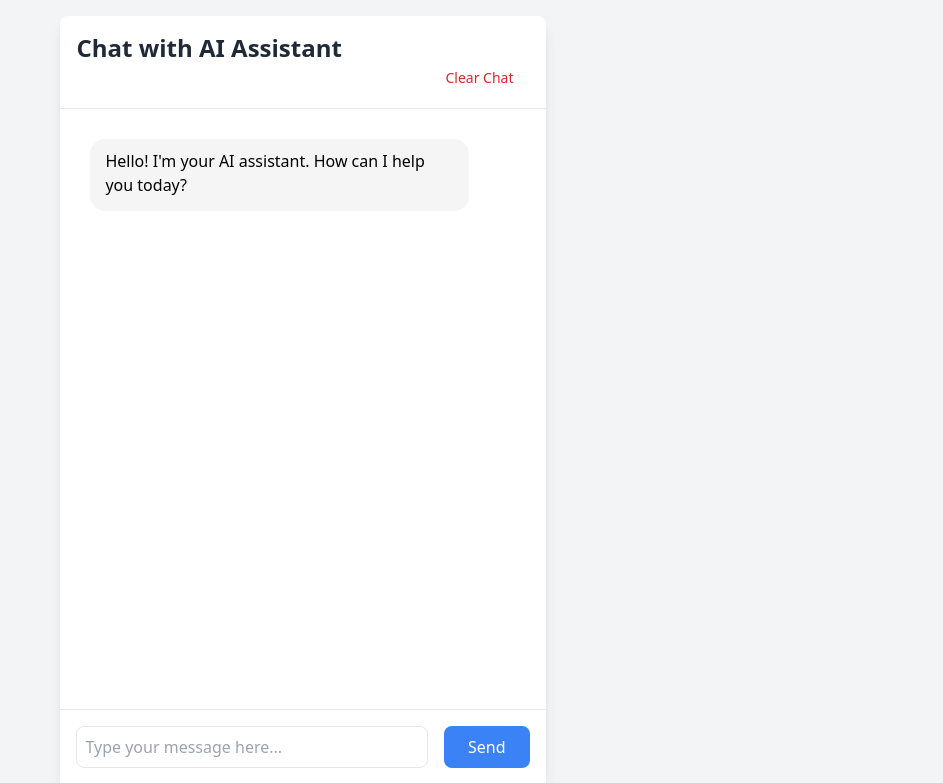
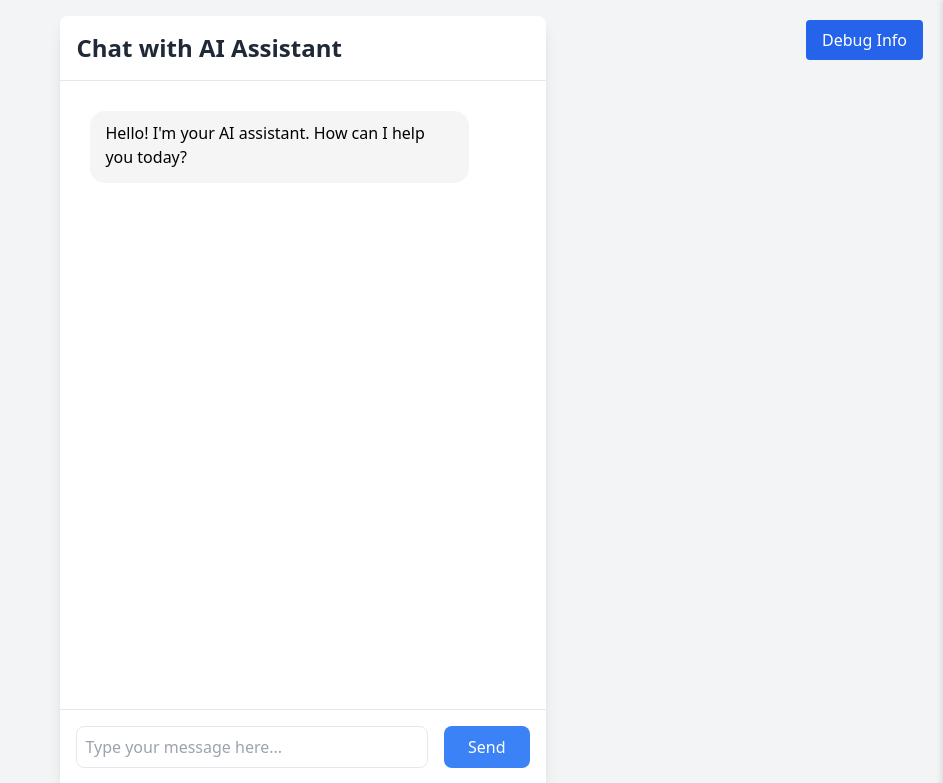
Before and after one commit to m1520n/rag-chatbot, a Flask app: page / in a window 1280 px wide. Shown: the top 783 px of the page, without its empty margins (337-1280 px from the left). Run offline with Flask 3, Linux system fonts and the light colour scheme; some libraries are stand-ins or nearby versions.

Commit message:
Add debug panel

```diff
--- a/src/handlers/routes.py
+++ b/src/handlers/routes.py
@@ -26,7 +26,9 @@
     conversation_history = session.get('conversation_history', [])
 
     # Call chat_with_bot with conversation history
-    response = chat_with_bot(message, conversation_history)
+    result = chat_with_bot(message, conversation_history)
+    response = result["response"]
+    debug_info = result["debug_info"]
 
     # Update conversation history
     conversation_history.append({
@@ -45,7 +47,10 @@
     # Save updated history back to session
     session['conversation_history'] = conversation_history
 
-    return jsonify({'response': response})
+    return jsonify({
+        'response': response,
+        'debug_info': debug_info
+    })
 
 @admin.route('/')
 @admin.route('/dashboard')
--- a/templates/index.html
+++ b/templates/index.html
@@ -136,9 +136,89 @@
                 padding: 0;
             }
         }
+
+        .debug-sidebar {
+            position: fixed;
+            right: 0;
+            top: 0;
+            bottom: 0;
+            width: 400px;
+            background: white;
+            box-shadow: -2px 0 5px rgba(0,0,0,0.1);
+            transform: translateX(100%);
+            transition: transform 0.3s ease;
+            z-index: 1000;
+            overflow-y: auto;
+        }
+
+        .debug-sidebar.open {
+            transform: translateX(0);
+        }
+
+        .debug-toggle {
+            position: fixed;
+            right: 20px;
+            top: 20px;
+            z-index: 1001;
+            padding: 8px 16px;
+            background: #2563eb;
+            color: white;
+            border-radius: 4px;
+            cursor: pointer;
+        }
+
+        .debug-section {
+            border-bottom: 1px solid #e5e7eb;
+            padding: 1rem;
+        }
+
+        .debug-section h3 {
+            font-weight: 600;
+            margin-bottom: 0.5rem;
+            color: #374151;
+        }
+
+        .debug-content {
+            font-family: monospace;
+            font-size: 0.875rem;
+            white-space: pre-wrap;
+            word-break: break-word;
+            background: #f3f4f6;
+            padding: 0.5rem;
+            border-radius: 4px;
+            max-height: 300px;
+            overflow-y: auto;
+        }
     </style>
 </head>
 <body class="bg-gray-100">
+    <button class="debug-toggle" onclick="toggleDebug()">Debug Info</button>
+    <div class="debug-sidebar">
+        <div class="p-4 border-b bg-gray-50">
+            <h2 class="text-xl font-bold text-gray-800">Debug Information</h2>
+        </div>
+        <div class="debug-section">
+            <h3>Extracted Information</h3>
+            <div id="debug-extracted" class="debug-content"></div>
+        </div>
+        <div class="debug-section">
+            <h3>Query</h3>
+            <div id="debug-query" class="debug-content"></div>
+        </div>
+        <div class="debug-section">
+            <h3>Products Found</h3>
+            <div id="debug-products" class="debug-content"></div>
+        </div>
+        <div class="debug-section">
+            <h3>Attributes Found</h3>
+            <div id="debug-attributes" class="debug-content"></div>
+        </div>
+        <div class="debug-section">
+            <h3>Generated Prompt</h3>
+            <div id="debug-prompt" class="debug-content"></div>
+        </div>
+    </div>
+
     <div class="main-container">
         <div class="chat-wrapper">
             <div class="bg-white rounded-lg shadow-lg h-full flex flex-col">
@@ -267,36 +347,58 @@
             }
         }
 
+        function toggleDebug() {
+            const sidebar = document.querySelector('.debug-sidebar');
+            sidebar.classList.toggle('open');
+        }
+
+        function updateDebugInfo(debugInfo) {
+            document.getElementById('debug-extracted').textContent =
+                JSON.stringify(debugInfo.extracted_info, null, 2);
+            document.getElementById('debug-query').textContent =
+                debugInfo.query;
+            document.getElementById('debug-products').textContent =
+                debugInfo.products_found.join('\n');
+            document.getElementById('debug-attributes').textContent =
+                debugInfo.attributes_found.join('\n');
+            document.getElementById('debug-prompt').textContent =
+                debugInfo.prompt;
+        }
+
         chatForm.addEventListener('submit', async (e) => {
             e.preventDefault();
             const message = userInput.value.trim();
             if (!message) return;
 
-            // Add user message
             addMessage(message, true);
             userInput.value = '';
-
-            // Show typing indicator
             showTypingIndicator();
 
             try {
                 const response = await fetch('/chat', {
                     method: 'POST',
                     headers: {
-                        'Content-Type': 'application/json',
+                        'Content-Type': 'application/json'
                     },
-                    body: JSON.stringify({ message }),
+                    body: JSON.stringify({ message })
                 });
 
                 const data = await response.json();
+                hideTypingIndicator();
 
-                // Hide typing indicator and add bot response
+                if (data.error) {
+                    addMessage(`Error: ${data.error}`, false);
+                } else {
+                    addMessage(data.response, false);
+                    updateDebugInfo(data.debug_info);
+                }
+
+                saveChatHistory();
+                scrollToBottom();
+            } catch (error) {
                 hideTypingIndicator();
-                addMessage(data.response);
-            } catch (error) {
+                addMessage('Sorry, there was an error processing your message.', false);
                 console.error('Error:', error);
-                hideTypingIndicator();
-                addMessage('Sorry, there was an error processing your request.');
             }
         });
 
```
Also changed, not shown: src/handlers/chat_bot.py (+64 -3 lines).
